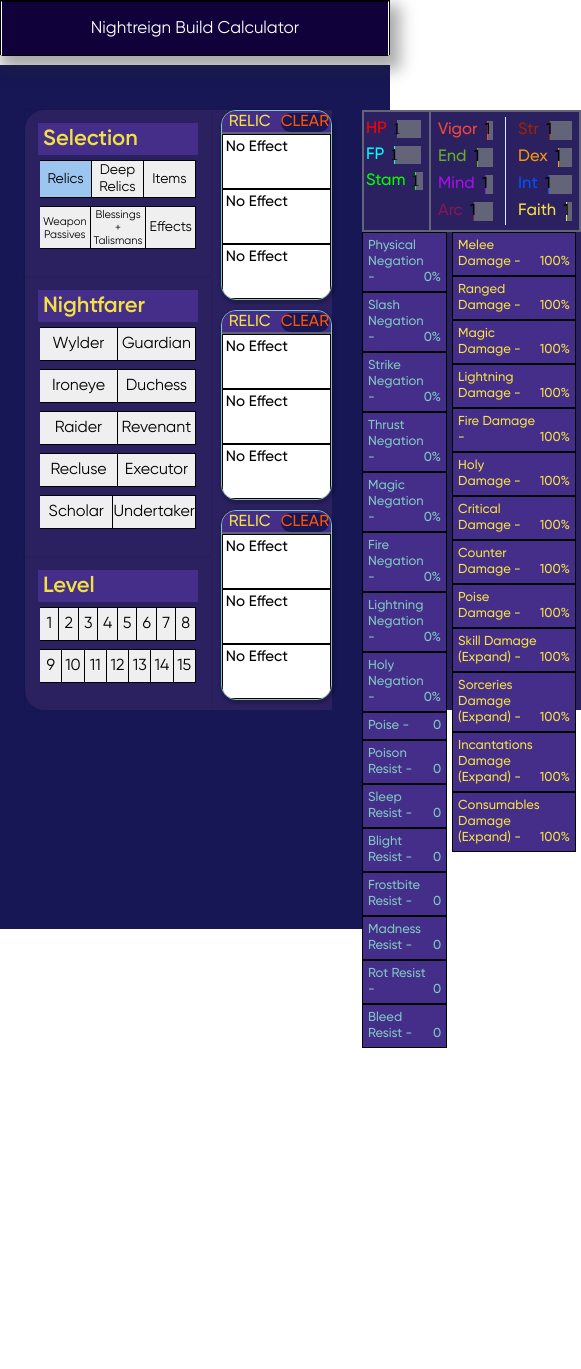
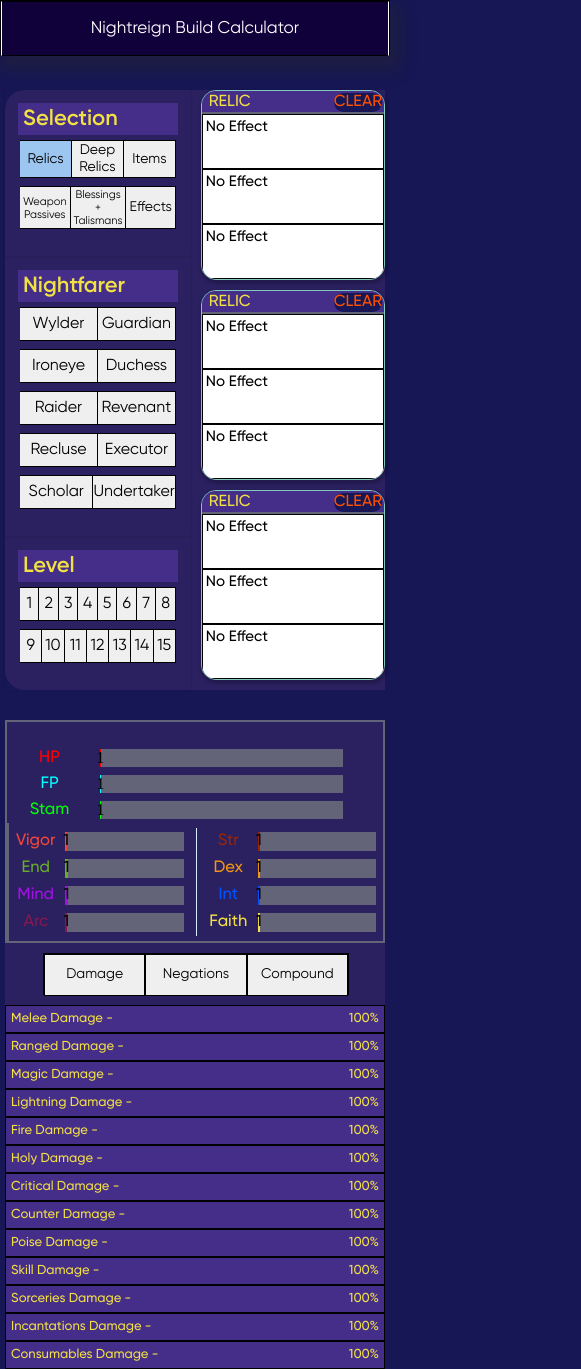
Before and after one commit to NLanese/the-codex, a Next.js app: page /showcases/projects/nightreign in a window 390 px wide. Shown: the whole page, 581 px wide, since content can reach past the window. Before the commit the page ends 1048 px from the top, so only its background shows below. Built offline with nearby package versions, Linux system fonts and the light colour scheme.

Commit message:
mobile view achieved on nightreign

```diff
--- a/pages/showcases/projects/nightreign.js
+++ b/pages/showcases/projects/nightreign.js
@@ -17,8 +17,9 @@ import { FormMultipleChoice } from "../../../OstrichComponents/Forms/FormMultipl
 import determineBaseNegations from "../../../constants/projects/nightreign/nightfarers/determineBaseNegations";
 import determineBaseVitals from "../../../constants/projects/nightreign/nightfarers/determineBaseVitals";
 import RelicsModal from "../../../components/Nightreign/RelicsModal";
+import { OstrichTabBar } from "../../../OstrichComponents/Tabs/OstrichTabBar";
 
-export default function BetBotProjectPage() {
+export default function NightreignBuildMaker() {
 ////////////
 // Consts //
 ////////////
@@ -205,8 +206,8 @@ const silverLining = "#d4eeff"
 function renderSelectionsContainer(){
     return(
         <div style={{
-        display: 'flex', flexDirection: 'row',
-        gap: 30, height: 500, padding: 25
+        display: 'flex', flexDirection: isMobile ? 'column' : 'row',
+        gap: 30, height: 500, padding: isMobile ? 5 : 25,
         }}>
             <div style={{
                 flex: 5, display: 'flex', flexDirection: 'row',
@@ -418,9 +419,100 @@ function fill(type){
 
 // STATS //
 function renderStats(){
+    const [statsShown, setStatsShown] = useState("Damage")
+    if (isMobile){
+        function renderList(){
+            if (statsShown === "Negations"){
+                return(
+                    <div>
+                        {renderStat("Physical", "neg")}
+                        {renderStat("Slash", "neg")}
+                        {renderStat("Strike", "neg")}
+                        {renderStat("Thrust", "neg")}
+                        {renderStat("Magic", "neg")}
+                        {renderStat("Fire", "neg")}
+                        {renderStat("Lightning", "neg")}
+                        {renderStat("Holy", "neg")}
+
+                        {renderStat("Poise", "malenia_is_overrated_there_I_said_it")}
+
+                        {renderStat("Poison", "res")}
+                        {renderStat("Sleep", "res")}
+                        {renderStat("Blight", "res")}
+                        {renderStat("Frostbite", "res")}
+                        {renderStat("Madness", "res")}
+                        {renderStat("Rot", "res")}
+                        {renderStat("Bleed", "res")}
+                    </div>
+                )
+            }
+            else if (statsShown === "Compound"){
+                return(
+                    <div>
+                        <OstrichTabBar
+                            style={{width: '80%', marginLeft: '10%', marginBottom: 10}}
+                            tabs={["Incantations", "Sorceries", "Skill", "Items"]}
+                            onTabClick={(tab) => {setExpandedStat(tab)}}
+                        />
+                        {renderExtras("Fire Incants", "off", "Incantations")}
+                        {renderExtras("Giant's Fire", "off", "Incantations")}
+                        {renderExtras("Black Flame", "off", "Incantations")}
+                        {renderExtras("Flame of Frenzy", "off", "Incantations")}
+                        {renderExtras("Holy Incants", "off", "Incantations")}
+                        {renderExtras("Golden Incants", "off", "Incantations")}
+                        {renderExtras("Lightning Incants", "off", "Incantations")}
+                        {renderExtras("Dragon Incants", "off", "Incantations")}
+                        {renderExtras("Bestial Incants", "off", "Incantations")}
+
+                        {renderExtras("Crystalian Sorcery", "off", "Sorceries")}
+                        {renderExtras("Carian Sorcery", "off", "Sorceries")}
+                        {renderExtras("Glintblade Sorcery", "off", "Sorceries")}
+                        {renderExtras("Gravity Sorcery", "off", "Sorceries")}
+                        {renderExtras("Stonedigger Sorcery", "off", "Sorceries")}
+                        {renderExtras("Standard Sorcery", "off", "Sorceries")}
+
+                        {renderExtras("Physical Skill", "off", "Skill")}
+                        {renderExtras("Roaring Skill", "off", "Skill")}
+                        {renderExtras("Magic / Gravity Skill", "off", "Skill")}
+                        {renderExtras("Fire Skill", "off", "Skill")}
+                        {renderExtras("Lightning Skill", "off", "Skill")}
+                        {renderExtras("Holy Skill", "off", "Skill")}
+                    </div>
+                )
+            }
+            return(
+                <div>
+                    {renderStat("Melee", "off")}
+                    {renderStat("Ranged", "off")}
+                    {renderStat("Magic", "off")}
+                    {renderStat("Lightning", "off")}
+                    {renderStat("Fire", "off")}
+                    {renderStat("Holy", "off")}
+
+                    {renderStat("Critical", "off")}
+                    {renderStat("Counter", "off")}
+                    {renderStat("Poise", "off")}
+                    {renderStat("Skill", "off", true)}
+                    {renderStat("Sorceries", 'off', true)}
+                    {renderStat("Incantations", 'off', true)}
+                    {renderStat("Consumables", "off", true)}
+                </div>
+            )
+        }
+        return(
+            <div>
+                <OstrichTabBar
+                    style={{width: '80%', marginLeft: '10%', marginTop: 10, marginBottom: 10}}
+                    tabs={["Damage", "Negations", "Compound"]}
+                    onTabClick={(tab) => {setStatsShown(tab)}}
+                />
+                {renderList()}
+            </div>
+        )
+    }
     return(
         <div style={{display: 'flex', flexDirection: 'row', gap: 5}}>
-            <div style={{flex: 4}}>
+            <div style={{flex: 4, backgroundColor: gloomGlow, height: '100%'}}>
                 {renderStat("Physical", "neg")}
                 {renderStat("Slash", "neg")}
                 {renderStat("Strike", "neg")}
@@ -504,7 +596,7 @@ function renderStat(type, variety, extras=false){
             caption = "Resist"
         }
     }
-    if (type === "Skill" || type === "Sorceries" || type === "Incantations" || type === "Consumables"){
+    if ((type === "Skill" || type === "Sorceries" || type === "Incantations" || type === "Consumables") && !isMobile){
         caption = caption + " (Expand)"
     }
     let cardStyle = {
@@ -582,7 +674,10 @@ function renderExtras(type, variety, expandedType){
 // VITALS //
 function renderVitals(){
     return(
-        <div style={{display: 'flex', flexDirection: 'row', border: '2px solid', borderColor: greyOfNight}}>
+        <div style={{
+            display: 'flex', flexDirection: isMobile ? 'column' : 'row',
+            border: '2px solid', borderColor: greyOfNight
+        }}>
             {renderBars()}
             {renderAttributes()}
         </div>
@@ -1382,13 +1477,38 @@ function findResistance(type){
     return totalMod
 }
 
+//////////////
+// Resizing //
+//////////////
+const { width } = useViewport()
+const isMobile = width < 900
+useEffect(() => {
+    const prev = document.body.style.backgroundColor
+    document.body.style.backgroundColor = depthColor
+
+    return () => {
+      document.body.style.backgroundColor = prev
+    }
+  }, [])
+
+function useViewport() {
+    const [width, setWidth] = useState(window.innerWidth)
+
+    useEffect(() => {
+      const onResize = () => setWidth(window.innerWidth)
+      window.addEventListener('resize', onResize)
+      return () => window.removeEventListener('resize', onResize)
+    }, [])
+
+    return { width }
+  }
 
 
 /////////////////
 // Main Return //
 /////////////////
 return(
-    <div style={{paddingTop: 20, backgroundColor: depthColor, height: '100vh'}}>
+    <div style={{paddingTop: 20, backgroundColor: depthColor,  minHeight: '100vh', boxSizing: 'border-box', width: '100%', flex: 1}}>
         {renderRelicModal()}
         {renderSelectionsContainer()}
     </div>
```
